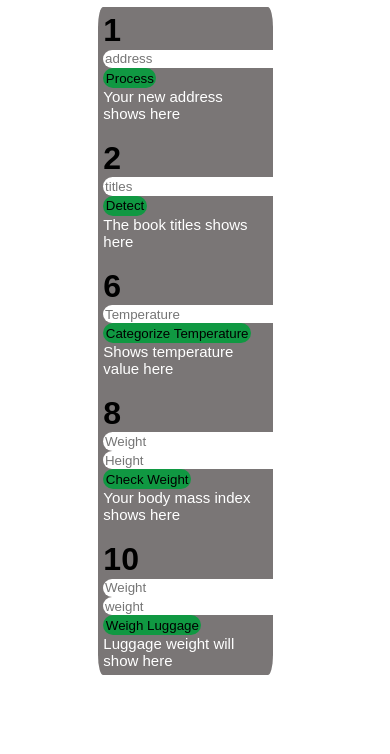
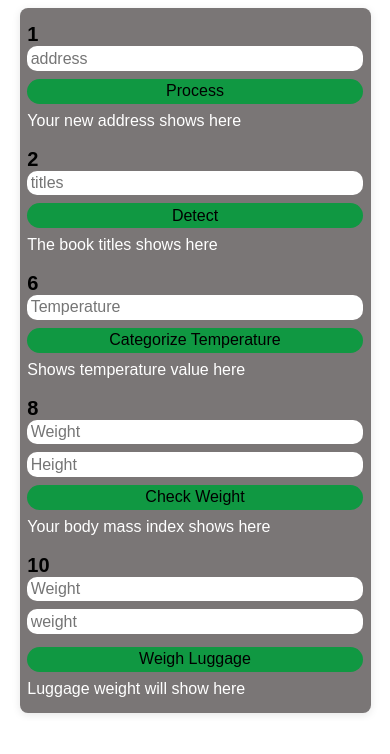
Before and after one commit to Vicufedo/JS-FUNCTIONS-AND-CONDITIONAL-ASSIGNMENT, a plain HTML site: page index.html in a window 390 px wide. Drawn offline with Linux system fonts and the light colour scheme.

Commit message:
'update'

```diff
--- a/index.html
+++ b/index.html
@@ -40,7 +40,7 @@
             <h1>10</h1>
             <input type="number" id="weightOne" placeholder="Weight">
             <input type="number" id="weightThree" placeholder="weight">
-            <button onclick="checkLuggage()"> Weigh Luggage </button>
+            <button class="ten" onclick="checkLuggage()"> Weigh Luggage </button>
             <div id="yourLuggage">Luggage weight will show here</div>
         </div>
 
--- a/style.css
+++ b/style.css
@@ -3,19 +3,23 @@
     padding: 0;
     box-sizing: border-box;
     font-family: sans-serif;
+    overflow: hidden;
 }
 
-.all{
-    margin-left: 25%;
-    margin-right: 30%;
-    margin-top: 1.7%;
+.all {
+    max-width: 500px;
+    margin: 2% auto;
     background-color: rgb(122, 118, 118);
-    padding: 1.5%;
-    border-radius: 3%;
+    padding: 2vw;
+    border-radius: 16px;
+    width: 90%;
+    box-shadow: 0 2px 8px rgba(0,0,0,0.1);
 }
-
+h1 {
+    font-size: 20px;
+}
 .all button{
-    padding: 1.5%;
+    padding: 1%;
     border-radius: 30px;
     border: none;
     background-color: rgb(16, 152, 66);
@@ -33,5 +37,30 @@
 
 .all div{
     color: white;
-    font-size: 15px;
+    font-size: 12px;
 }
+
+.ten{
+    flex-direction: column;
+    justify-content: space-between;
+    align-items: right;
+    margin-top: 5px;
+    margin-right: -60px;
+}
+
+
+@media (max-width: 600px) {
+    .all {
+        max-width: 98vw;
+        padding: 4vw 2vw;
+        border-radius: 8px;
+    }
+    .all input, .all button {
+        width: 100%;
+        margin-bottom: 8px;
+        font-size: 1em;
+    }
+    .all div {
+        font-size: 1em;
+    }
+}
```
